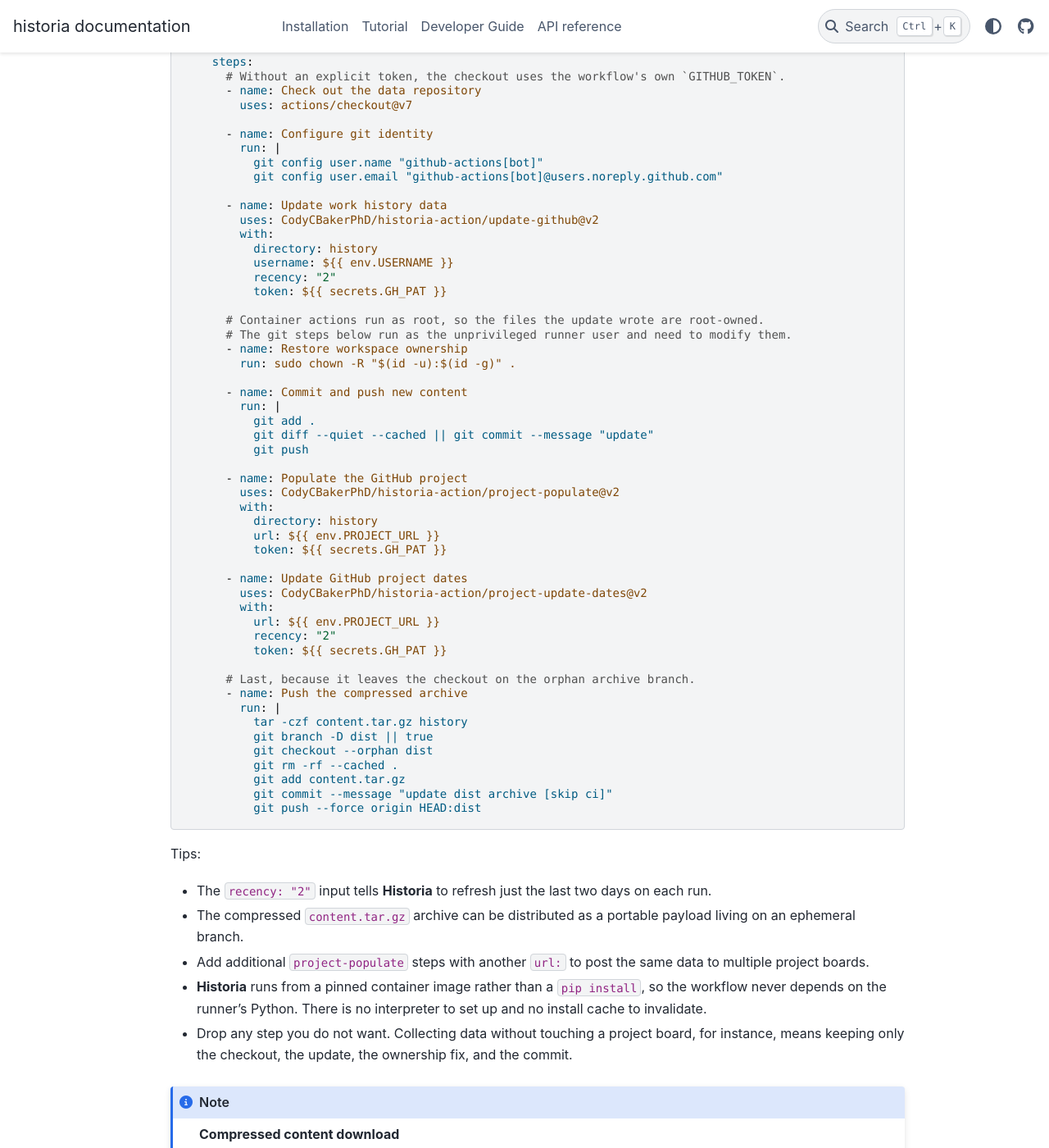
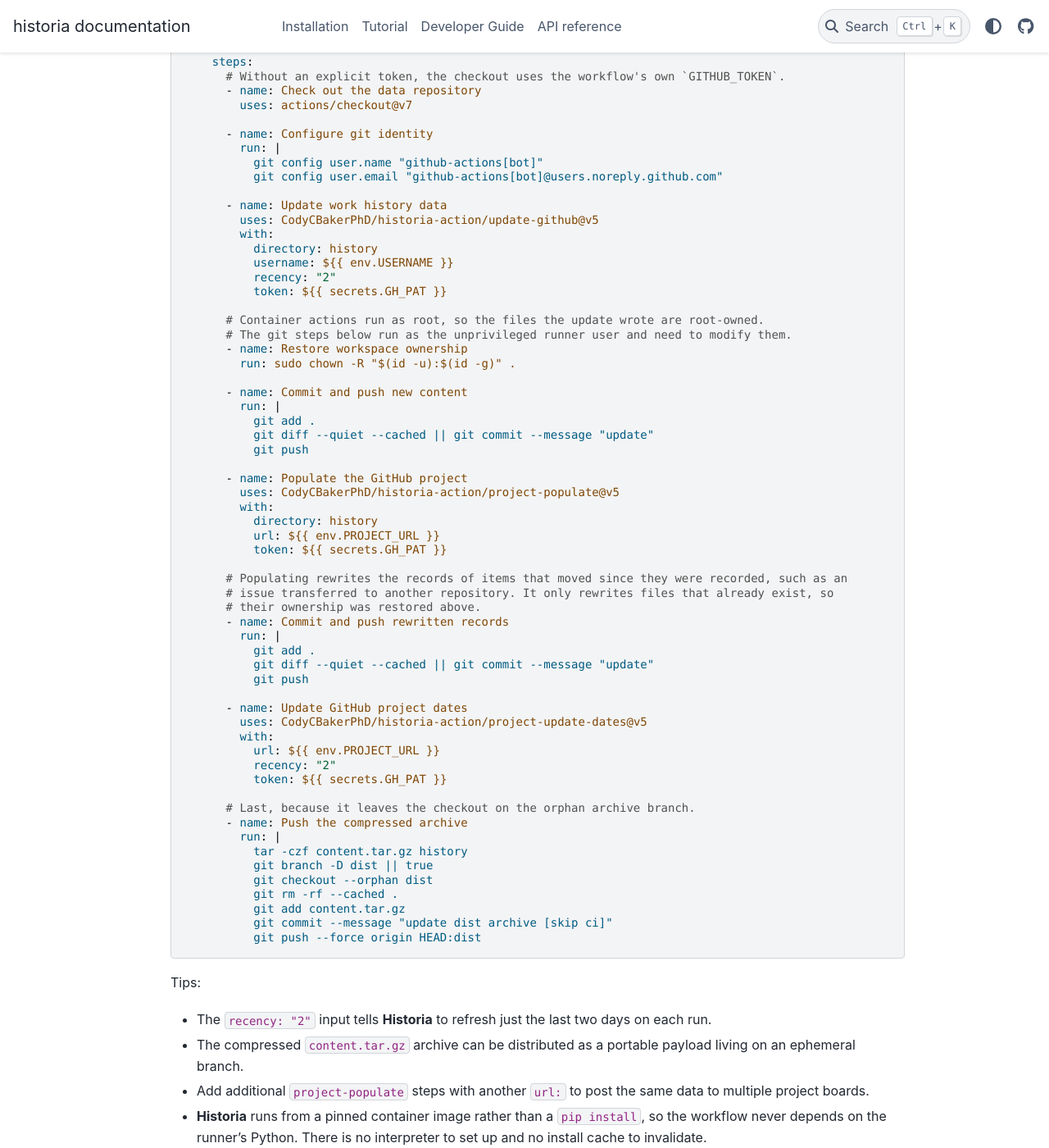
Before and after one commit to CodyCBakerPhD/historia, a Sphinx documentation site: the page built from docs/tutorial/manual-automation-setup.md, in a window 1280 px wide and 1400 px high, scrolled down 818 px. Shown: the whole window at 82% size. Built offline with Sphinx 7.4.7 and the PyData theme 0.15.4, drawn with Linux system fonts in a browser that asks for light colours; some of the changed text lies outside the part shown.

Commit message:
Pointed the tutorial at the v5 actions
The tutorial and the expanded workflow still referenced
`CodyCBakerPhD/historia-action@v2`, which runs the 0.10.x image. That
version predates the assigned search fix, the transient GraphQL retries,
following moved items, and the review-requested and reviewed info types.
They now reference `@v5`, which pins the 0.13.0 image.

The expanded workflow also gains the "Commit and push rewritten records"
step the composite has carried since v4. Populating rewrites the records
of items that moved, and without that step the rewrites were discarded
with the runner. The failure notification example moves to
`dawidd6/action-send-mail@v22`, matching this repository's own workflows.

Co-Authored-By: Claude Code 2.1.289 / Claude Opus 5.5 <noreply@anthropic.com>
Claude-Session: https://claude.ai/code/session_01BL2V2zVNHj842CLiUi3pHr

```diff
--- a/docs/tutorial/manual-automation-setup.md
+++ b/docs/tutorial/manual-automation-setup.md
@@ -45,7 +45,7 @@ jobs:
           git config user.email "github-actions[bot]@users.noreply.github.com"
 
       - name: Update work history data
-        uses: CodyCBakerPhD/historia-action/update-github@v2
+        uses: CodyCBakerPhD/historia-action/update-github@v5
         with:
           directory: history
           username: ${{ env.USERNAME }}
@@ -64,14 +64,23 @@ jobs:
           git push
 
       - name: Populate the GitHub project
-        uses: CodyCBakerPhD/historia-action/project-populate@v2
+        uses: CodyCBakerPhD/historia-action/project-populate@v5
         with:
           directory: history
           url: ${{ env.PROJECT_URL }}
           token: ${{ secrets.GH_PAT }}
 
+      # Populating rewrites the records of items that moved since they were recorded, such as an
+      # issue transferred to another repository. It only rewrites files that already exist, so
+      # their ownership was restored above.
+      - name: Commit and push rewritten records
+        run: |
+          git add .
+          git diff --quiet --cached || git commit --message "update"
+          git push
+
       - name: Update GitHub project dates
-        uses: CodyCBakerPhD/historia-action/project-update-dates@v2
+        uses: CodyCBakerPhD/historia-action/project-update-dates@v5
         with:
           url: ${{ env.PROJECT_URL }}
           recency: "2"
```
Also changed, not shown: other parts of docs/tutorial/manual-automation-setup.md (+1 -1 lines), docs/tutorial/index.md (+2 -2 lines).
